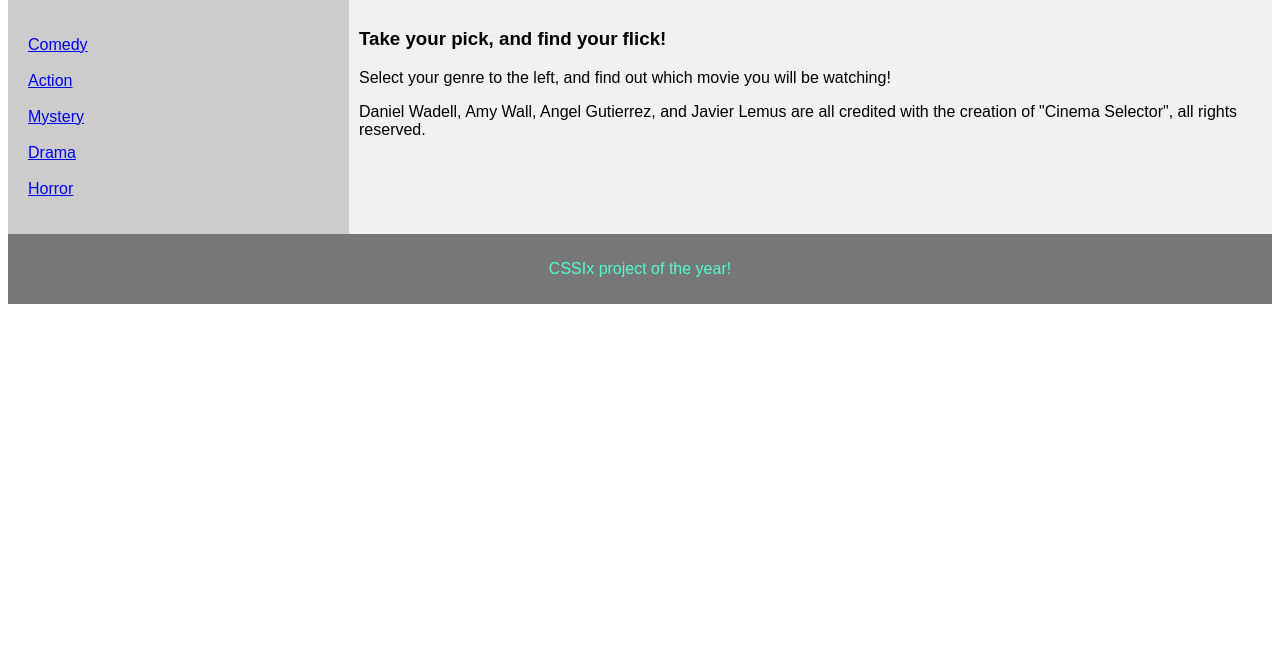
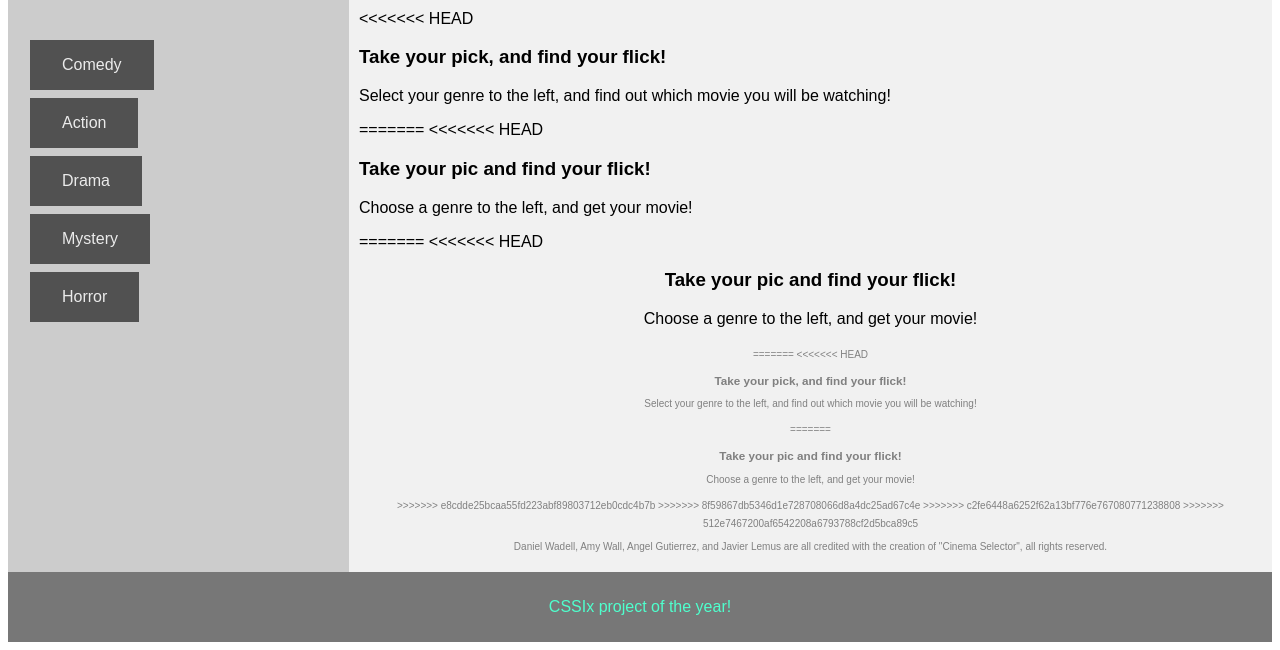
Before and after one commit to DanielWadell/cinema_selector, a Python web app: template templates/welcome.html in a window 1280 px wide. Shown: the part 162-812 px from the top of the page. Before the commit the page ends 466 px from the top, so only its background shows below. Run offline with Jinja, Linux system fonts and the light colour scheme; the template is opened without the code that fills it, so the values that code supplies are empty.

Commit message:
dont use this

```diff
--- a/templates/welcome.html
+++ b/templates/welcome.html
@@ -79,21 +79,204 @@ footer {
 <section>
   <nav>
     <ul>
-      <li><a href="/comedy">Comedy</a></li>
-      <br>
-      <li><a href="/action">Action</a></li>
-      <br>
-      <li><a href="/mystery">Mystery</a></li>
-      <br>
-      <li><a href="/drama">Drama</a></li>
-      <br>
-      <li><a href="/horror">Horror</a></li>
+       <meta name="viewport" content="width=device-width, initial-scale=1">
+<style>
+.button {
+  background-color: black;
+  border: none;
+  color: white;
+  padding: 16px 32px;
+  text-align: center;
+  font-size: 16px;
+  margin: 4px 2px;
+  opacity: 0.6;
+  transition: 0.3s;
+  display: inline-block;
+  text-decoration: none;
+  cursor: pointer;
+}
+
+.button:hover {opacity: 1}
+</style>
+
+<a class=button href="/comedy">Comedy</a>
+<style>
+.clickMe {
+    -moz-appearance: button;
+    -ms-appearance: button;
+    -o-appearance: button;
+    -webkit-appearance: button;
+    appearance: button;
+    text-decoration: none;
+    color: #000;
+    padding: 0.2em 0.4em;
+}
+</style>
+
+<style>
+.button {
+  background-color: black;
+  border: none;
+  color: white;
+  padding: 16px 32px;
+  text-align: center;
+  font-size: 16px;
+  margin: 4px 2px;
+  opacity: 0.6;
+  transition: 0.3s;
+  display: inline-block;
+  text-decoration: none;
+  cursor: pointer;
+}
+
+.button:hover {opacity: 1}
+</style>
+
+<li><a class=button href="/action">Action</a></li>
+<style>
+.clickMe {
+    -moz-appearance: button;
+    -ms-appearance: button;
+    -o-appearance: button;
+    -webkit-appearance: button;
+    appearance: button;
+    text-decoration: none;
+    color: #000;
+    padding: 0.2em 0.4em;
+}
+</style>
+
+<style>
+.button {
+  background-color: black;
+  border: none;
+  color: white;
+  padding: 16px 32px;
+  text-align: center;
+  font-size: 16px;
+  margin: 4px 2px;
+  opacity: 0.6;
+  transition: 0.3s;
+  display: inline-block;
+  text-decoration: none;
+  cursor: pointer;
+}
+
+.button:hover {opacity: 1}
+</style>
+
+<li><a class=button href="/drama">Drama</a></li>
+<style>
+.clickMe {
+    -moz-appearance: button;
+    -ms-appearance: button;
+    -o-appearance: button;
+    -webkit-appearance: button;
+    appearance: button;
+    text-decoration: none;
+    color: #000;
+    padding: 0.2em 0.4em;
+}
+</style>
+
+<style>
+.button {
+  background-color: black;
+  border: none;
+  color: white;
+  padding: 16px 32px;
+  text-align: center;
+  font-size: 16px;
+  margin: 4px 2px;
+  opacity: 0.6;
+  transition: 0.3s;
+  display: inline-block;
+  text-decoration: none;
+  cursor: pointer;
+}
+
+.button:hover {opacity: 1}
+</style>
+
+<a class=button href="/mystery">Mystery</a>
+<style>
+.clickMe {
+    -moz-appearance: button;
+    -ms-appearance: button;
+    -o-appearance: button;
+    -webkit-appearance: button;
+    appearance: button;
+    text-decoration: none;
+    color: #000;
+    padding: 0.2em 0.4em;
+}
+</style>
+<style>
+.button {
+  background-color: black;
+  border: none;
+  color: white;
+  padding: 16px 32px;
+  text-align: center;
+  font-size: 16px;
+  margin: 4px 2px;
+  opacity: 0.6;
+  transition: 0.3s;
+  display: inline-block;
+  text-decoration: none;
+  cursor: pointer;
+}
+
+.button:hover {opacity: 1}
+</style>
+
+
+<li><a class=button href="/horror">Horror</a></li>
+<style>
+.clickMe {
+    -moz-appearance: button;
+    -ms-appearance: button;
+    -o-appearance: button;
+    -webkit-appearance: button;
+    appearance: button;
+    text-decoration: none;
+    color: #000;
+    padding: 0.2em 0.4em;
+}
+</style>
     </ul>
   </nav>
 
   <article>
+<<<<<<< HEAD
     <h1>Take your pick, and find your flick!</h1>
     <p>Select your genre to the left, and find out which movie you will be watching!</p>
+=======
+<<<<<<< HEAD
+    <h1 h1>Take your pic and find your flick! </h1>
+    <p>Choose a genre to the left, and get your movie!</p>
+
+=======
+<<<<<<< HEAD
+<center><h1 h1>Take your pic and find your flick! </h1>
+
+      <font size="3"><p>Choose a genre to the left, and get your movie!</p>
+      </font>
+</center>
+<center>
+    <font size="1" color="grey">
+=======
+<<<<<<< HEAD
+    <h1>Take your pick, and find your flick!</h1>
+    <p>Select your genre to the left, and find out which movie you will be watching!</p>
+=======
+    <h1 h1>Take your pic and find your flick! </h1>
+    <p>Choose a genre to the left, and get your movie!</p>
+
+>>>>>>> e8cdde25bcaa55fd223abf89803712eb0cdc4b7b
+>>>>>>> 8f59867db5346d1e728708066d8a4dc25ad67c4e
+>>>>>>> c2fe6448a6252f62a13bf776e767080771238808
+>>>>>>> 512e7467200af6542208a6793788cf2d5bca89c5
     <p>Daniel Wadell, Amy Wall, Angel Gutierrez, and Javier Lemus are all credited with the creation of "Cinema Selector", all rights reserved.</p>
     </font>
 </center>
```
Also changed, not shown: main.py (+26 -1 lines), templates/comedy.html (+33 -0 lines), templates/drama.html (+34 -0 lines), templates/horror.html (+34 -0 lines).
